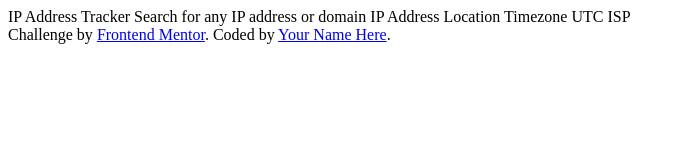
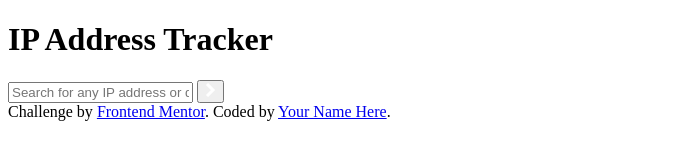
Before and after one commit to jcasare/ip-address-tracker-master, a plain HTML site: page index.html in a window 1280 px wide. Shown: the whole page, without its empty margins (0-685 px from the left). Drawn offline with Linux system fonts and the light colour scheme.

Commit message:
latest commit

```diff
--- a/index.html
+++ b/index.html
@@ -12,16 +12,20 @@
 
 </head>
 <body>
+  <main>
+    <div class="overall-wrapper">
+      <div class="header">
+        <h1>IP Address Tracker</h1>
+        <div class="query">
+          <input type="text" placeholder="Search for any IP address or domain">
+          <button type="submit"><img src="./images/icon-arrow.svg"></button>
+        </div>
+      </div>
+      <div class="ip-info"></div>
+      <div class="map-wrapper"></div>
+    </div>
+  </main>
 
-  IP Address Tracker
-
-  Search for any IP address or domain
-
-  IP Address
-  Location
-  Timezone
-    UTC <!-- add offset value dynamically using the API -->
-  ISP
 
   <div class="attribution">
     Challenge by <a href="https://www.frontendmentor.io?ref=challenge" target="_blank">Frontend Mentor</a>.
```
